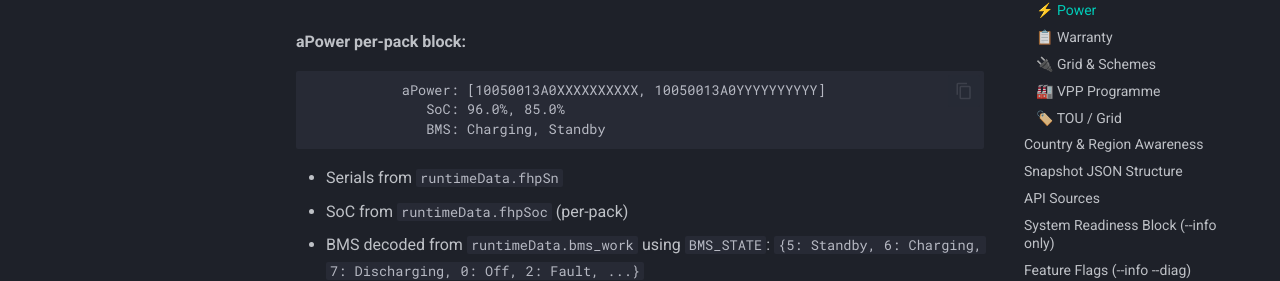
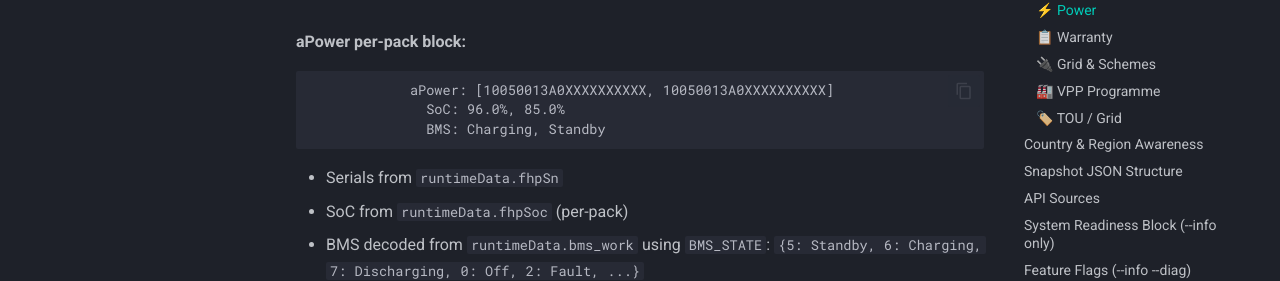
Before and after one commit to david2069/franklinwh-cloud, an MkDocs documentation site: the page built from docs/CLI_SUPPORT_INFO.md, in a window 1280 px wide and 900 px high, scrolled down 2356 px. Shown: the part 179-460 px from the top of the window. Built offline with MkDocs 1.6.1 and Material for MkDocs 9.7.7, drawn with Linux system fonts in a browser that asks for light colours; comment, search, counter and statistics services are not loaded.

Commit message:
fix(pii): redact mock/documentation gateway serial numbers

````diff
--- a/docs/CLI_SUPPORT_INFO.md
+++ b/docs/CLI_SUPPORT_INFO.md
@@ -84,7 +84,7 @@ Live power flow snapshot from `getDeviceCompositeInfo` (cmdType 203).
 **aPower per-pack block:**
 
 ```
-           aPower: [10050013A0XXXXXXXXXX, 10050013A0YYYYYYYYYY]
+            aPower: [10050013A0XXXXXXXXXX, 10050013A0XXXXXXXXXX]
               SoC: 96.0%, 85.0%
               BMS: Charging, Standby
 ```
````
Also changed, not shown: docs/CLI_TOU_COMMAND.md (+3 -3 lines), 1 other file.
